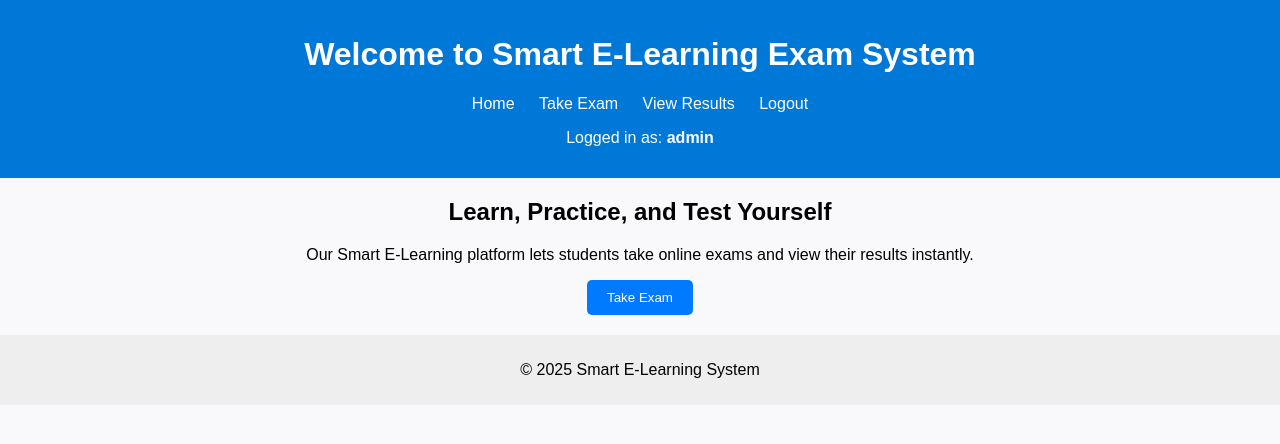
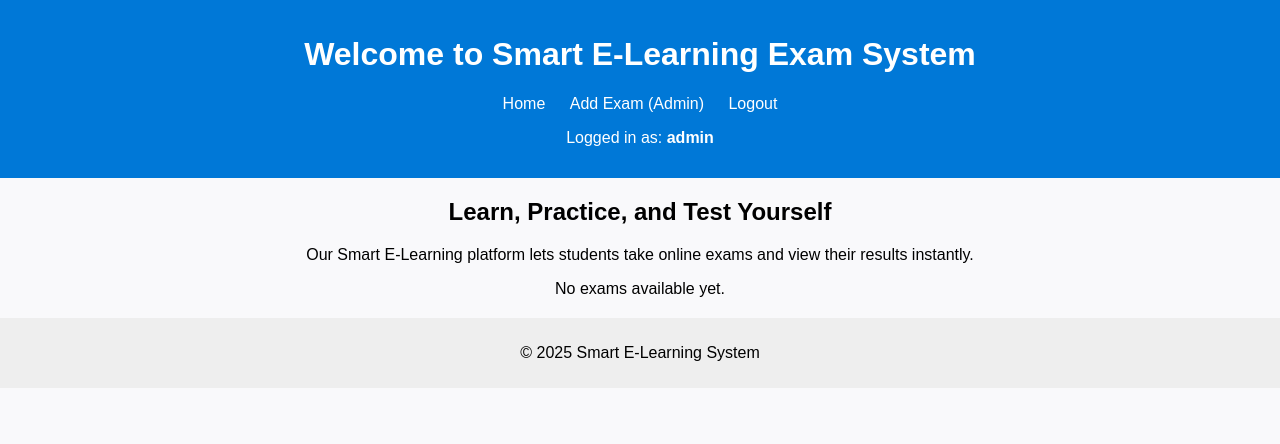
Before and after one commit to Tarun-48/SmartElearning, a Flask app: page / in a window 1280 px wide. Shown: the top 444 px of the page. Run offline with Flask 3, Linux system fonts and the light colour scheme; a user stored in the database is signed in.

Commit message:
Added admin option

```diff
--- a/app.py
+++ b/app.py
@@ -22,6 +22,7 @@ class User(db.Model):
     fullname = db.Column(db.String(150), nullable=False)
     email = db.Column(db.String(150), unique=True, nullable=False)
     password_hash = db.Column(db.String(200), nullable=False)
+    is_admin = db.Column(db.Boolean, default=False)
 
     def set_password(self, password):
         self.password_hash = generate_password_hash(password)
@@ -46,6 +47,12 @@ class Question(db.Model):
     option4 = db.Column(db.String(200), nullable=False)
     correct_option = db.Column(db.String(200), nullable=False)
 
+class Result(db.Model):
+    id = db.Column(db.Integer, primary_key=True)
+    user_id = db.Column(db.Integer, db.ForeignKey('user.id'), nullable=False)
+    exam_id = db.Column(db.Integer, db.ForeignKey('exam.id'), nullable=False)
+    score = db.Column(db.Integer, nullable=False)
+
 
 # ---------- helpers ----------
 def login_required(f):
@@ -54,6 +61,15 @@ def login_required(f):
         if 'user_id' not in session:
             flash("Please login to access this page.", "warning")
             return redirect(url_for('login'))
+        return f(*args, **kwargs)
+    return decorated_function
+
+def admin_required(f):
+    @wraps(f)
+    def decorated_function(*args, **kwargs):
+        if not g.user or not g.user.is_admin:
+            flash("Admin access required.", "danger")
+            return redirect(url_for('home'))
         return f(*args, **kwargs)
     return decorated_function
 
@@ -67,7 +83,8 @@ def load_logged_in_user():
 # ---------- Routes ----------
 @app.route('/')
 def home():
-    return render_template('index.html')
+    exams = Exam.query.all()
+    return render_template('index.html',exams=exams)
 
 @app.route('/register', methods=['GET', 'POST'])
 def register():
@@ -111,7 +128,7 @@ def login():
             flash(f"Welcome, {user.fullname}!", "success")
             return redirect(url_for('home'))
         else:
-            flash("Invalid email or password.", "error")
+            flash("Invalid email or password.", "danger")
             return redirect(url_for('login'))
 
     return render_template('login.html')
@@ -126,16 +143,16 @@ def logout():
 @app.route('/exam')
 @login_required
 def exam():
-    # Dummy data until we build database model
-    exam = {
-        "title": "Sample Exam",
-        "description": "This is a test exam for demonstration."
-    }
-    return render_template('exam.html', exam=exam)
+    # redirect to exam list or first exam
+    exams = Exam.query.all()
+    if exams:
+        return redirect(url_for('take_exam', exam_id=exams[0].id))
+    flash("No exams available yet.", "info")
+    return redirect(url_for('home'))
 
 # ---------- Admin: Add Exam ----------
 @app.route('/add_exam', methods=['GET', 'POST'])
-@login_required
+@admin_required
 def add_exam():
     if request.method == 'POST':
         title = request.form.get('title', '').strip()
@@ -155,7 +172,7 @@ def add_exam():
 
 # ---------- Admin: Add Questions ----------
 @app.route('/add_question/<int:exam_id>', methods=['GET', 'POST'])
-@login_required
+@admin_required
 def add_question(exam_id):
     exam = Exam.query.get_or_404(exam_id)
     if request.method == 'POST':
@@ -186,6 +203,45 @@ def add_question(exam_id):
 
     return render_template('add_question.html', exam=exam)
 
+@app.route('/delete_exam/<int:exam_id>', methods=['POST'])
+@admin_required  # make sure you have this decorator
+def delete_exam(exam_id):
+    exam = Exam.query.get_or_404(exam_id)
+    Question.query.filter_by(exam_id=exam.id).delete()
+    Result.query.filter_by(exam_id=exam.id).delete()
+    db.session.delete(exam)
+    db.session.commit()
+    flash(f"Exam '{exam.title}' deleted successfully.", "success")
+    return redirect(url_for('home'))
+
+
+
+@app.route('/take_exam/<int:exam_id>', methods=['GET', 'POST'])
+@login_required
+def take_exam(exam_id):
+    exam = Exam.query.get_or_404(exam_id)
+    questions = Question.query.filter_by(exam_id=exam.id).all()
+
+    if request.method == 'POST':
+        score = 0
+        for q in questions:
+            selected = request.form.get(str(q.id))
+            if selected == q.correct_option:
+                score += 1
+
+        # Save result
+        result = Result(user_id=g.user.id, exam_id=exam.id, score=score)
+        db.session.add(result)
+        db.session.commit()
+
+        session['last_score'] = score
+        session['last_total'] = len(questions)
+        flash(f"You scored {score} out of {len(questions)}", "info")
+        return redirect(url_for('result'))
+
+    return render_template('exam.html', exam=exam, questions=questions)
+
+
 # Example result route (protected)
 @app.route('/result')
 @login_required
@@ -202,5 +258,27 @@ def init_db():
     db.create_all()
     print("Initialized the database.")
 
+@app.cli.command("create-admin")
+def create_admin():
+    """Create a default admin user (Windows-friendly input)."""
+
+    fullname = input("Full Name: ")
+    email = input("Email: ")
+    password = input("Password: ")  # 👈 Windows-friendly input
+
+    # Check if admin already exists
+    existing = User.query.filter_by(email=email).first()
+    if existing:
+        print("Admin with this email already exists.")
+        return
+
+    admin = User(fullname=fullname, email=email, is_admin=True)
+    admin.set_password(password)
+    db.session.add(admin)
+    db.session.commit()
+    print(f"Admin user '{fullname}' created successfully!")
+
+
+
 if __name__ == '__main__':
     app.run(debug=True)
--- a/templates/exam.html
+++ b/templates/exam.html
@@ -8,6 +8,8 @@
 </head>
 <body>
     <h2>{{ exam.title }}</h2>
+    <p>{{ exam.description }}</p>
+
     <form method="POST">
         {% for q in questions %}
             <p><b>{{ loop.index }}. {{ q.question_text }}</b></p>
--- a/templates/index.html
+++ b/templates/index.html
@@ -10,14 +10,15 @@
     <header>
         <h1>Welcome to Smart E-Learning Exam System</h1>
         <nav>
-            <a href="/">Home</a>
+            <a href="{{ url_for('home') }}">Home</a>
 
             {% if not g.user %}  <!-- Show these only if NOT logged in -->
-                <a href="/register">Register</a>
-                <a href="/login">Login</a>
+                <a href="{{ url_for('register') }}">Register</a>
+                <a href="{{ url_for('login') }}">Login</a>
             {% else %}  <!-- Show these if logged in -->
-                <a href="{{ url_for('exam') }}">Take Exam</a>
-                <a href="{{ url_for('result') }}">View Results</a>
+                {% if g.user.is_admin %}
+                    <a href="{{ url_for('add_exam') }}">Add Exam (Admin)</a>
+                {% endif %}
                 <a href="{{ url_for('logout') }}">Logout</a>
             {% endif %}
         </nav>
@@ -44,15 +45,36 @@
             <p>Our Smart E-Learning platform lets students take online exams and view their results instantly.</p>
 
             {% if g.user %}
-              <!-- Only show Take Exam button if logged in -->
-              <a href="{{ url_for('exam') }}">
-                <button style="background-color:#007bff; color:white; padding:10px 20px; border:none; border-radius:5px;">
-                  Take Exam
-                </button>
-              </a>
+                {% if exams %}
+                    <h3>Available Exams:</h3>
+                    <ul>
+                        {% for exam in exams %}
+                            <li>
+                                {{ exam.title }} —
+                                <a href="{{ url_for('take_exam', exam_id=exam.id) }}">
+                                    Take Exam
+                                </a>
+
+                                {% if g.user.is_admin %}
+                                    <!-- Admin controls -->
+                                    <a href="{{ url_for('add_question', exam_id=exam.id) }}">
+                                        <button style="background-color:#28a745; color:white;">Add Questions</button>
+                                    </a>
+
+                                    <form action="{{ url_for('delete_exam', exam_id=exam.id) }}" method="POST" style="display:inline;">
+                                        <button type="submit" onclick="return confirm('Are you sure you want to delete this exam?');" style="background-color:red; color:white;">
+                                            Delete Exam
+                                        </button>
+                                    </form>
+                                {% endif %}
+                            </li>
+                        {% endfor %}
+                    </ul>
+                {% else %}
+                    <p>No exams available yet.</p>
+                {% endif %}
             {% else %}
-              <!-- Encourage user to log in -->
-              <p><a href="{{ url_for('login') }}">Login</a> or <a href="{{ url_for('register') }}">Register</a> to start your exams!</p>
+                <p><a href="{{ url_for('login') }}">Login</a> or <a href="{{ url_for('register') }}">Register</a> to start your exams!</p>
             {% endif %}
         </section>
     </main>
```
Also changed, not shown: templates/result.html (+3 -7 lines), smart_elearning.db.
